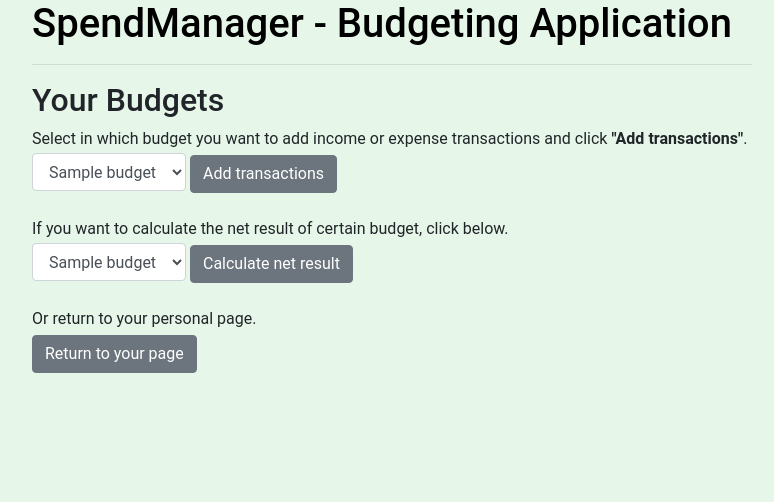
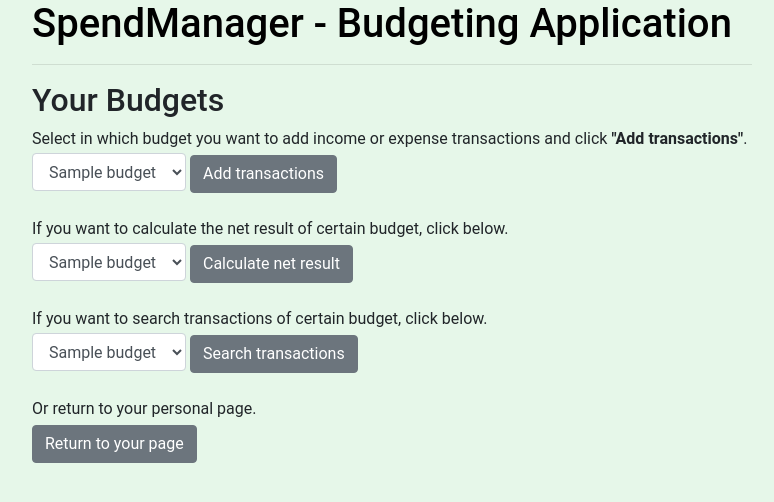
Before and after one commit to mikaelri/Budgeting-Application-Project, a Flask app: template templates/mybudgets.html in a window 1280 px wide. Shown: the top 502 px of the page, without its empty margins (248-1022 px from the left). Run offline with Flask 3, Linux system fonts and the light colour scheme; the template is opened without the code that fills it: most values are stand-ins (such as "Sample title", 1, 10 or a date in 2020); some libraries are stand-ins or nearby versions.

Commit message:
align page layout

```diff
--- a/templates/mybudgets.html
+++ b/templates/mybudgets.html
@@ -32,6 +32,20 @@ If you want to calculate the net result of certain budget, click below.
   <input type="hidden" name="csrf_token" value="{{ session.csrf_token }}">
 </form><br>
 
+If you want to search transactions of certain budget, click below.
+<form class="form-inline" action="/usersearch" method="GET">
+  <div class="wrap-input">
+    <label for="budgetSelect"></label>
+    <select class="form-control" name="budget_id" id="budgetSelect">
+      {% for budget in budgets %}
+        <option value="{{ budget.id }}">{{ budget.name }}</option>
+      {% endfor %}
+    </select>
+    <button type="submit" class="btn btn-secondary mt-1">Search transactions</button>
+  </div>
+  <input type="hidden" name="csrf_token" value="{{ session.csrf_token }}">
+</form><br>
+
 Or return to your personal page.
 <form class="form-inline" action="/login" method="GET">
   <div class="text-left mt-1">
```
Also changed, not shown: templates/login.html (+5 -5 lines), templates/netresult.html (+4 -3 lines).
